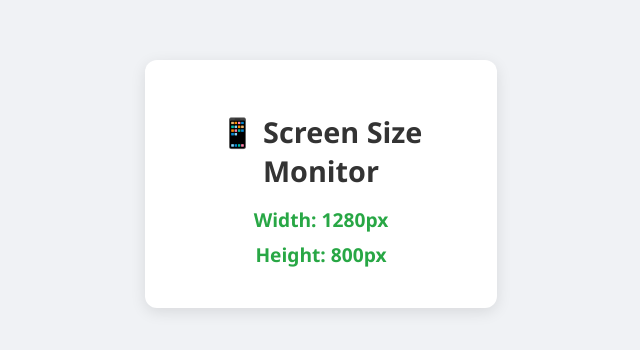
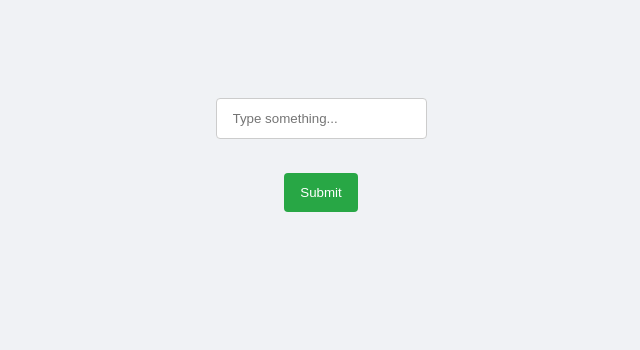
Before and after one commit to Hanshitha07/reactjs_pract, a React (Create React App) app: page / in a window 1280 px wide. Shown: the part 256-606 px from the top of the page, without its empty margins (319-959 px from the left). Built offline with nearby package versions, Linux system fonts and the light colour scheme.

Commit message:
learned forms in react

```diff
--- a/src/App.css
+++ b/src/App.css
@@ -80,3 +80,44 @@ body {
   color: #dc3545;
   font-weight: 600;
 }
+
+.form-container {
+  display: flex;
+  flex-direction: column;
+  align-items: center;
+}
+.form-container h2 {
+  margin-bottom: 16px;
+  color: #333;
+}
+.form-container label {
+  margin-bottom: 8px;
+  color: #555;
+}
+
+.form-container input {
+  padding: 12px 16px;
+  border: 1px solid #ccc;
+  border-radius: 4px;
+  margin-bottom: 12px;
+  width: 100%;
+  max-width: 400px;
+}
+
+.form-container .submit-button {
+  padding: 12px 16px;
+  background-color: #28a745;
+  color: white;
+  border: none;
+  border-radius: 4px;
+  cursor: pointer;
+}
+
+.form-container .submit-button:hover {
+  background-color: #218838;
+}
+
+.form-container h1 {
+  margin-bottom: 16px;
+  color: #333;
+}
--- a/src/App.jsx
+++ b/src/App.jsx
@@ -10,6 +10,7 @@ import MyName from './useState/ex2'
 import TernaryOp from './useState/ternaryop' // Assuming you have a second useState example
 import Click_events from './events&listeners/click_events'
 import Resize from './useState/window'
+import Formex from './useState/Formex'
 let a ="App"
 
 const Details ={
@@ -22,7 +23,7 @@ const Details ={
 function App() {
   return (
     <div>
-      <Resize />
+     <Formex />
     </div>
   )
 }
--- /dev/null
+++ b/src/useState/Formex.jsx
@@ -0,0 +1,36 @@
+import React, { useState } from 'react';
+
+const Formex = () => {
+  const [formData, setFormData] = useState(""); // for input field
+  const [displayText, setDisplayText] = useState(""); // for showing above
+
+  const handleChange = (e) => {
+    setFormData(e.target.value); // update input
+    setDisplayText(e.target.value); // update display
+  };
+
+  const handleSubmit = (e) => {
+    e.preventDefault(); // prevent refresh
+    setFormData(""); // clear input
+  };
+
+  return (
+    <div className="form-example">
+      <div className="form-container">
+        <form onSubmit={handleSubmit}>
+          <h1>{displayText}</h1> {/* Shows live typed name */}
+          <input
+            type="text"
+            placeholder="Type something..."
+            value={formData}
+            onChange={handleChange}
+          />
+        </form>
+        <br />
+        <button className="submit-button">Submit</button>
+      </div>
+    </div>
+  );
+};
+
+export default Formex;
```
